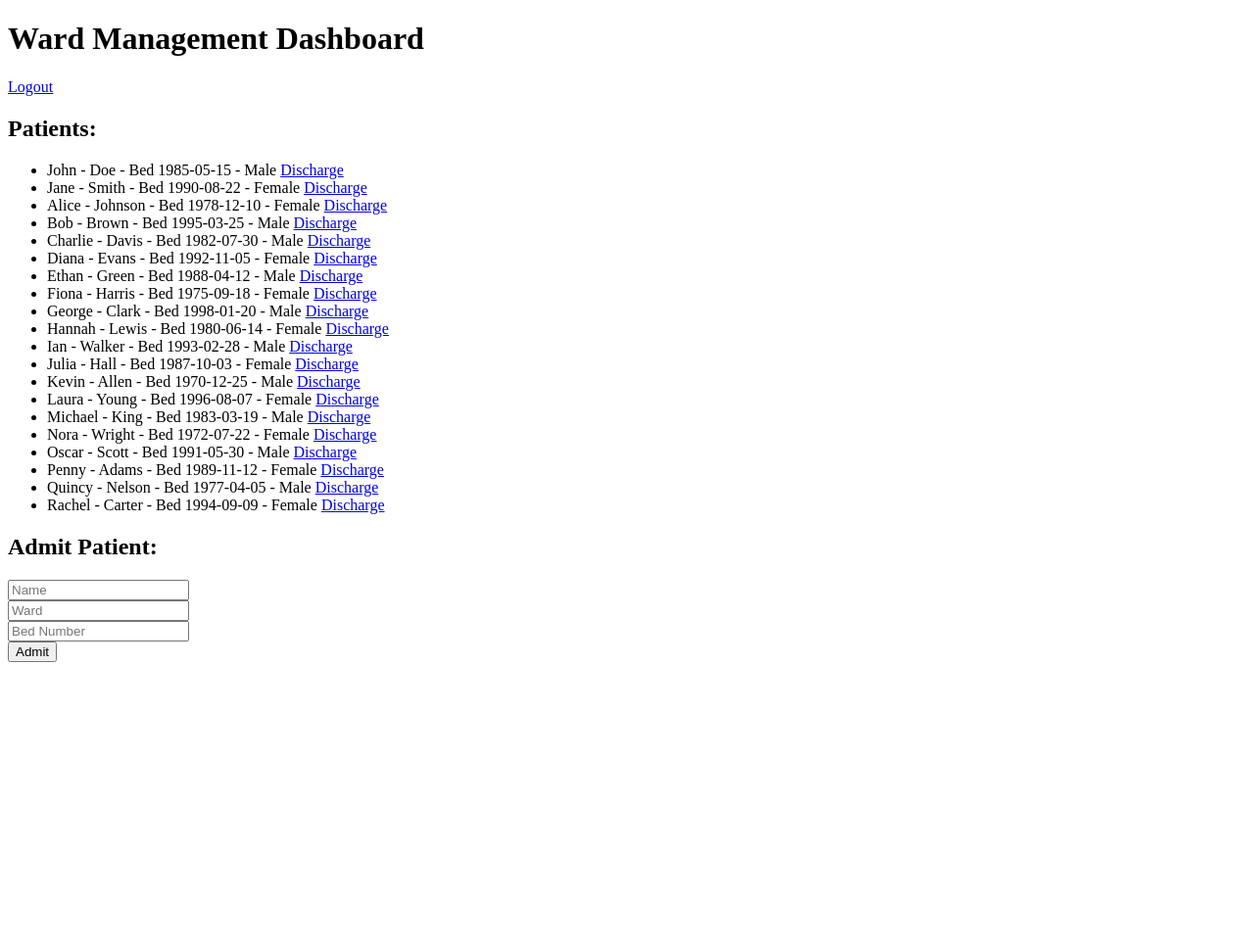
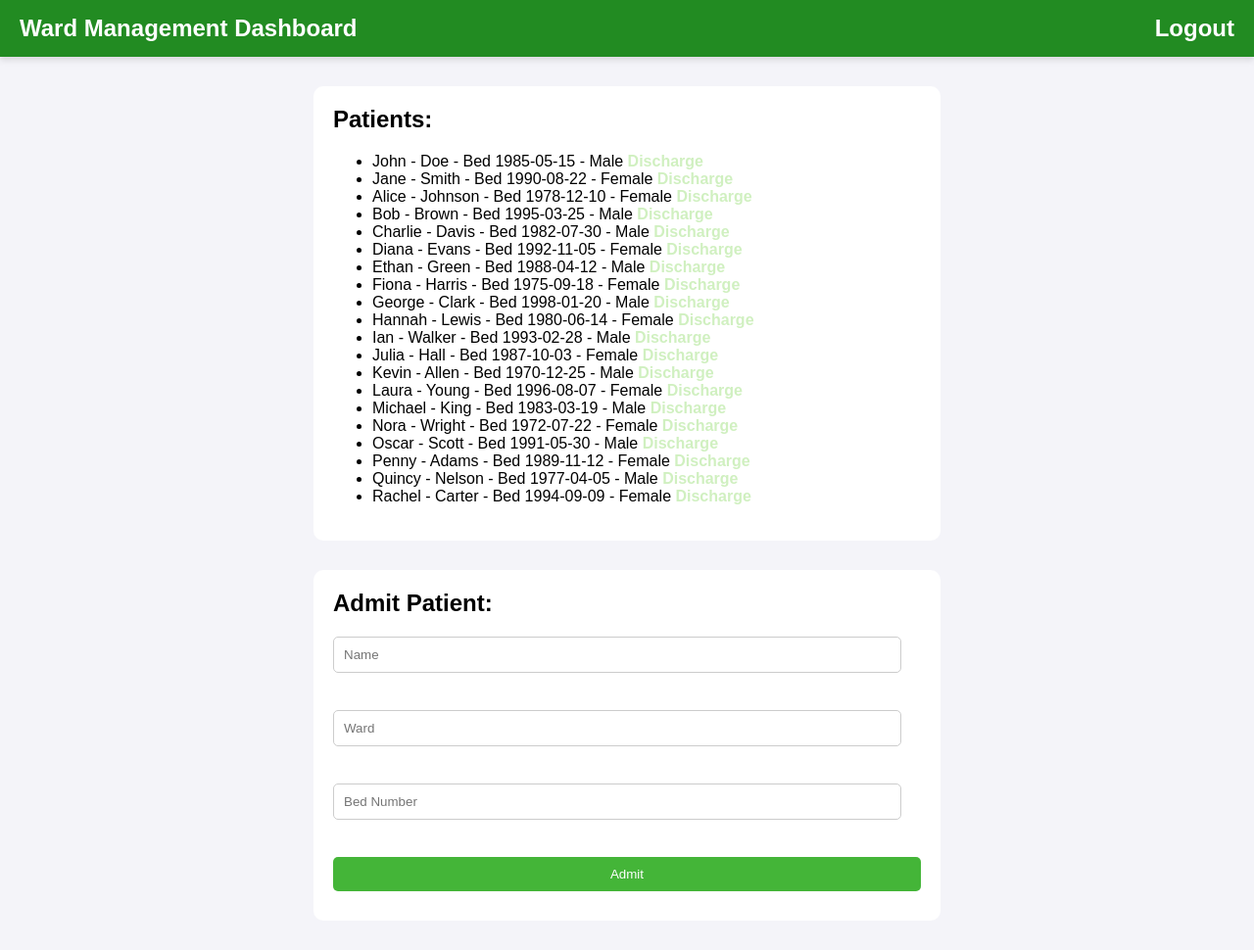
Before and after one commit to Diggeh/Ward_management, a Flask app: page /dashboard in a window 1280 px wide. Shown: the whole page at 98% size. Before the commit the page ends 676 px from the top, so only its background shows below. Run offline with Flask 3, Linux system fonts and the light colour scheme; data comes from the database, SQL or seed files in the repository.

Commit message:
Update dashboard.html

```diff
--- a/templates/dashboard.html
+++ b/templates/dashboard.html
@@ -4,8 +4,13 @@
   <title>Dashboard</title>
 </head>
 <body>
-<h1>Ward Management Dashboard</h1>
-<a href="/logout">Logout</a>
+
+<header>
+  <div class="page-title">Ward Management Dashboard</div>
+<a href="/logout" class="button" style="float: right; color: white;">Logout</a>
+</header>
+
+<div class="form-container">
 <h2>Patients:</h2>
 <ul>
   {% for patient in patients %}
@@ -14,6 +19,9 @@
   </li>
   {% endfor %}
 </ul>
+</div>
+
+<div class="form-container">
 <h2>Admit Patient:</h2>
 <form method="POST" action="/admit">
   <input type="text" name="name" placeholder="Name" required><br>
@@ -21,5 +29,72 @@
   <input type="number" name="bed" placeholder="Bed Number" required><br>
   <button type="submit">Admit</button>
 </form>
+</div>
 </body>
+
+<style>
+  body {
+    font-family: Arial, Helvetica, sans-serif;
+    margin: 0;
+    padding: 0;
+    background-color: #f4f4f9;
+  }
+
+  header {
+    background-color: forestgreen;
+    color: white;
+    padding: 15px 20px;
+    display: flex;
+    justify-content: space-between;
+    align-items: center;
+    font-size: 24px;
+    font-weight: bold;
+    box-shadow: 0 4px 6px rgba(0, 0, 0, 0.1);
+  }
+
+  h2 {
+    margin-top: 0;
+  }
+
+  .form-container {
+    background: white;
+    margin: 30px auto;
+    padding: 20px;
+    border-radius: 10px;
+    max-width: 600px;
+  }
+
+  input[type=text], input[type=number] {
+    width: calc(100% - 20px);
+    padding: 10px;
+    margin: 10px 0;
+    display: block;
+    border: 1px solid #ccc;
+    border-radius: 5px;
+    box-sizing: border-box;
+  }
+
+  button {
+      background-color: #30AD23;
+      color: white;
+      padding: 10px;
+      margin: 10px 0;
+      border: none;
+      border-radius: 5px;
+      cursor: pointer;
+      width: 100%;
+      opacity: 0.9;
+    }
+
+  button:hover {
+    opacity: 1;
+  }
+
+  a {
+    color: #D0F0C0;
+    text-decoration: none;
+    font-weight: bold;
+  }
+
+</style>
 </html>
```
